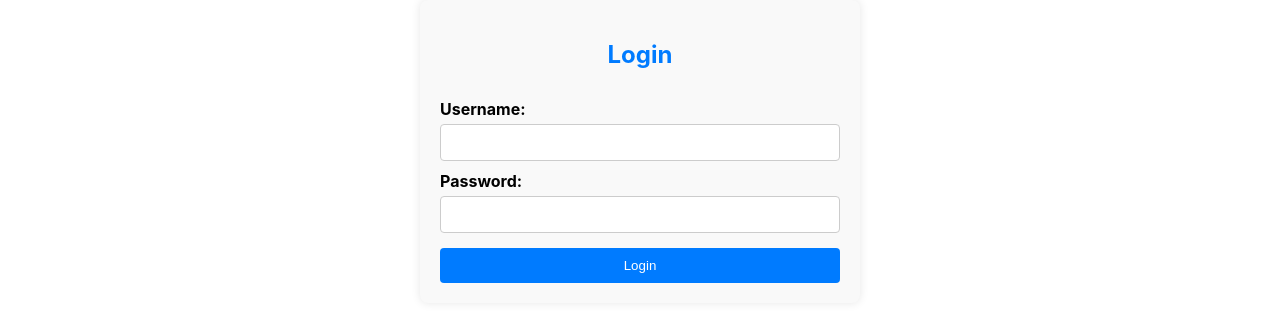
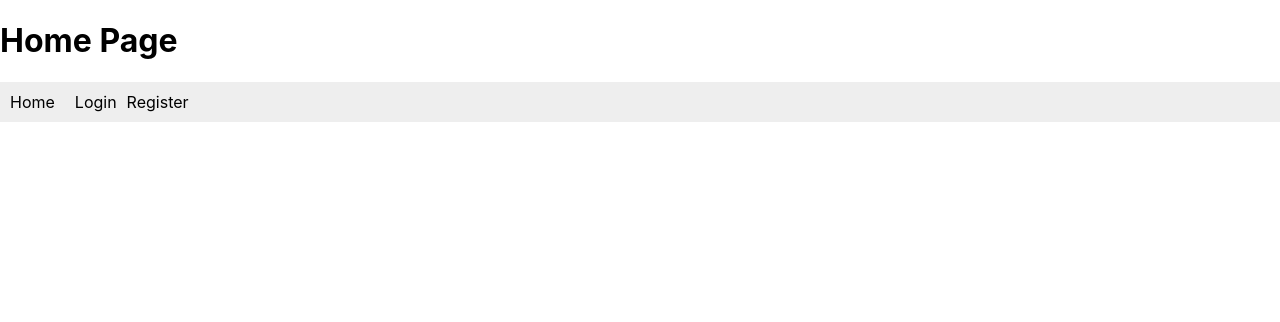
Before and after one commit to MartaGut/pole-wiki-vertical-artistry, a React (Create React App) app in the folder apps/frontend/: page / in a window 1280 px wide. Before the commit this address led to /login. Shown: the top 322 px of the page. Built offline with nearby package versions, Linux system fonts and the light colour scheme.

Commit message:
23-navbar made

```diff
--- a/apps/frontend/src/App.js
+++ b/apps/frontend/src/App.js
@@ -3,12 +3,15 @@ import './App.css';
 import ProtectedRoute from './auth/ProtectedRoute';
 import Home from './components/Home/Home';
 import Login from './components/Login/Login';
+import Registration from './components/Registration/Registartion';
 
 function App() {
   return (
     <Router>
       <Routes>
         <Route path="/login" element={<Login />} />
+        <Route path="/" element={<Home />} />
+        <Route path="/registration" element={<Registration />} />
         <Route element={<ProtectedRoute />}>
           <Route path="/" element={<Home />} />
         </Route>
--- a/apps/frontend/src/auth/ProtectedRoute.js
+++ b/apps/frontend/src/auth/ProtectedRoute.js
@@ -16,7 +16,7 @@ const ProtectedRoute = () => {
   const token = localStorage.getItem('token');
 
   if (!token || !isValidToken(token)) {
-    return <Navigate to="/login" replace />;
+    return <Navigate to="/" replace />;
   }
 
   return <Outlet />;
--- a/apps/frontend/src/components/Home/Home.js
+++ b/apps/frontend/src/components/Home/Home.js
@@ -1,17 +1,11 @@
-import { useNavigate } from 'react-router-dom';
+import Navbar from '../Navbar/Navbar';
 
 function Home() {
-  const navigate = useNavigate();
-
-  const handleLogout = () => {
-    localStorage.removeItem('token');
-    navigate('./login');
-  };
 
   return (
     <div>
       <h1>Home Page</h1>
-      <button onClick={handleLogout}>Log Out</button>
+      <Navbar />
     </div>
   );
 }
--- /dev/null
+++ b/apps/frontend/src/components/Navbar/Navbar.js
@@ -0,0 +1,35 @@
+import { Link } from "react-router-dom";
+import { useNavigate } from 'react-router-dom';
+
+import "./Navbar.scss"
+
+function Navbar() {
+    const navigate = useNavigate();
+    const token = localStorage.getItem("token");
+
+  const handleLogout = () => {
+    localStorage.removeItem('token');
+    navigate('./');
+    window.location.reload();
+  };
+
+    return (
+        <nav className="navbar">
+            <Link to="/">Home</Link>
+            <div>
+        {!token ? (
+          <>
+            <Link className="navbar-links" to="/login">Login</Link>
+            <Link className="navbar-links" to="/registration">Register</Link>
+          </>
+        ) : (
+          <button className="logout-button" onClick={handleLogout}>
+            Logout
+          </button>
+        )}
+      </div>
+        </nav>
+    )
+};
+
+export default Navbar;
--- /dev/null
+++ b/apps/frontend/src/components/Navbar/Navbar.scss
@@ -0,0 +1,19 @@
+.navbar {
+    display: flex;
+    gap: 20px;
+    background: #eee;
+    padding: 10px;
+  }
+
+  .navbar a {
+    text-decoration: none;
+    color: black;
+  }
+
+  .navbar a:hover {
+    text-decoration: underline;
+  }
+
+  .navbar-links {
+    margin-right: 10px;
+  }
--- a/apps/frontend/src/components/Registration/Registartion.js
+++ b/apps/frontend/src/components/Registration/Registartion.js
@@ -41,7 +41,7 @@ function Registration() {
 
 
         try {
-            const response = await fech("http://localhost:3001/auth/register", {
+            const response = await fetch("http://localhost:3001/auth/registration", {
                 method: "POST",
                 headers: { "Content-Type": "application/json" },
                 body: JSON.stringify(formData),
```
